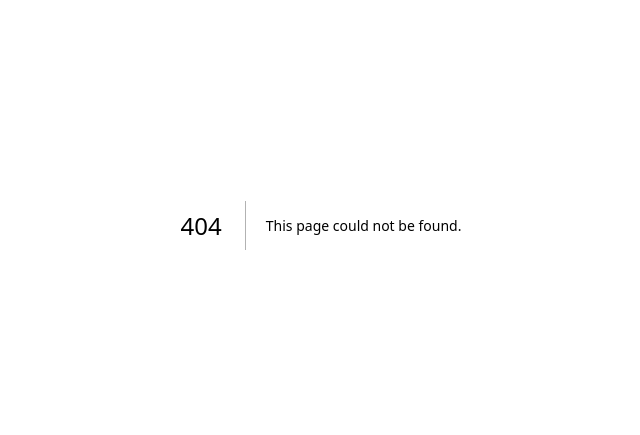
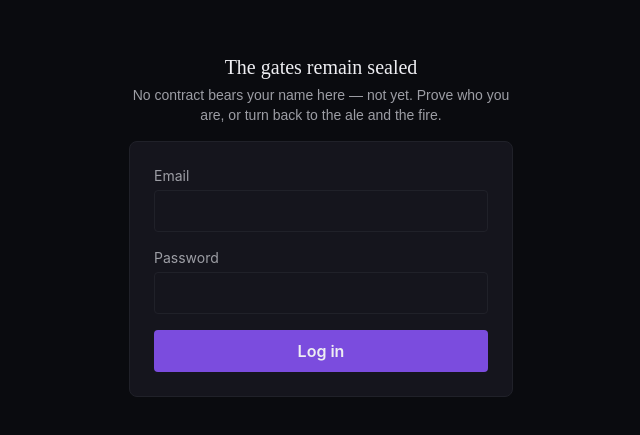
Before and after one commit to rafalciecwierz/ashen-contracts, a Next.js app in the folder apps/web/: page /login in a window 1280 px wide. Before the commit this address had no page. Shown: the part 175-610 px from the top of the page, without its empty margins (319-959 px from the left). Built offline with nearby package versions, Linux system fonts and the light colour scheme; no server answers.

Commit message:
add: login view

```diff
--- /dev/null
+++ b/apps/web/app/login/login.schema.ts
@@ -0,0 +1,9 @@
+import z from 'zod';
+
+// No password min-length here, unlike registerSchema — login should attempt
+// against whatever the user typed, never leak password-strength rules at
+// the login step. The backend DTO mirrors this (just @IsString, no @MinLength).
+export const loginSchema = z.object({
+  email: z.email({ error: 'invalidEmail' }),
+  password: z.string().min(1, { error: 'passwordRequired' }),
+});
--- /dev/null
+++ b/apps/web/app/login/login.types.ts
@@ -0,0 +1,4 @@
+export interface LoginFieldErrors {
+  email?: string;
+  password?: string;
+}
--- /dev/null
+++ b/apps/web/app/login/page.tsx
@@ -0,0 +1,128 @@
+'use client';
+
+import { Suspense, useState, type SubmitEvent } from 'react';
+import { useRouter, useSearchParams } from 'next/navigation';
+import { useTranslations } from 'next-intl';
+import { Input, Button } from '@ashen-contracts/ui';
+import type { LoginResponse } from '@ashen-contracts/shared';
+import { loginSchema } from './login.schema';
+import type { LoginFieldErrors } from './login.types';
+import { AppPaths } from '@/src/routes/routes';
+import { ApiEndpoints } from '@/src/http/endpoints';
+import { ApiError, apiPost } from '@/src/http/api';
+import { setToken } from '@/src/http/token';
+
+function LoginForm() {
+  const router = useRouter();
+  const searchParams = useSearchParams();
+
+  // Two things this page's copy/behavior depends on:
+  // - ?registered=true  → the user just created an account, greet them accordingly
+  // - ?redirect=/some/path → they were bounced here from a protected route;
+  //   send them back there after a successful login instead of the default.
+  const registered = searchParams.get('registered') === 'true';
+  const redirectTarget = searchParams.get('redirect');
+
+  const t = useTranslations('auth.login');
+  const tValidation = useTranslations('validation');
+  const tErrors = useTranslations('errors');
+
+  const [email, setEmail] = useState('');
+  const [password, setPassword] = useState('');
+  const [fieldErrors, setFieldErrors] = useState<LoginFieldErrors>({});
+  const [serverError, setServerError] = useState<string | null>(null);
+  const [loading, setLoading] = useState(false);
+
+  function validate(): boolean {
+    const result = loginSchema.safeParse({ email, password });
+    if (result.success) {
+      setFieldErrors({});
+      return true;
+    }
+
+    const errors: LoginFieldErrors = {};
+    for (const issue of result.error.issues) {
+      const field = issue.path[0] as keyof LoginFieldErrors;
+      if (!errors[field]) errors[field] = issue.message;
+    }
+    setFieldErrors(errors);
+    return false;
+  }
+
+  async function handleSubmit(event: SubmitEvent<HTMLFormElement>) {
+    event.preventDefault();
+    setServerError(null);
+
+    if (!validate()) return;
+
+    setLoading(true);
+    try {
+      const { accessToken } = await apiPost<LoginResponse>(ApiEndpoints.auth.login, {
+        email,
+        password,
+      });
+      setToken(accessToken);
+      // AppPaths.home for now — swap to a dedicated "/play" root once it exists.
+      router.push(redirectTarget ?? AppPaths.home);
+    } catch (err) {
+      setServerError(
+        err instanceof ApiError ? tErrors(err.code ?? 'GENERIC') : tErrors('GENERIC'),
+      );
+    } finally {
+      setLoading(false);
+    }
+  }
+
+  return (
+    <main className="min-h-screen flex items-center justify-center bg-bg px-4">
+      <div className="w-full max-w-sm flex flex-col gap-4">
+        <div className="text-center">
+          <h1 className="text-xl font-heading text-ink mb-1">
+            {registered ? t('registeredTitle') : t('unauthorizedTitle')}
+          </h1>
+          <p className="text-sm text-ink-muted">
+            {registered ? t('registeredBody') : t('unauthorizedBody')}
+          </p>
+        </div>
+
+        <form
+          onSubmit={handleSubmit}
+          className="bg-surface border border-surface-raised rounded-lg p-6 flex flex-col gap-4"
+        >
+          <Input
+            label={t('emailLabel')}
+            type="email"
+            autoComplete="email"
+            value={email}
+            onChange={(e) => setEmail(e.target.value)}
+            error={fieldErrors.email ? tValidation(fieldErrors.email) : undefined}
+          />
+          <Input
+            label={t('passwordLabel')}
+            type="password"
+            autoComplete="current-password"
+            value={password}
+            onChange={(e) => setPassword(e.target.value)}
+            error={fieldErrors.password ? tValidation(fieldErrors.password) : undefined}
+          />
+
+          {serverError && <p className="text-sm text-error">{serverError}</p>}
+
+          <Button type="submit" disabled={loading}>
+            {loading ? t('submitting') : t('submit')}
+          </Button>
+        </form>
+      </div>
+    </main>
+  );
+}
+
+// useSearchParams() requires a Suspense boundary — without it, Next.js
+// deopts the whole page (or the build warns/fails depending on config).
+export default function LoginPage() {
+  return (
+    <Suspense fallback={null}>
+      <LoginForm />
+    </Suspense>
+  );
+}
--- /dev/null
+++ b/apps/web/src/http/token.ts
@@ -0,0 +1,14 @@
+const TOKEN_KEY = 'ashen_contracts_access_token';
+
+export function getToken(): string | null {
+  if (typeof window === 'undefined') return null;
+  return localStorage.getItem(TOKEN_KEY);
+}
+
+export function setToken(token: string): void {
+  localStorage.setItem(TOKEN_KEY, token);
+}
+
+export function clearToken(): void {
+  localStorage.removeItem(TOKEN_KEY);
+}
```
